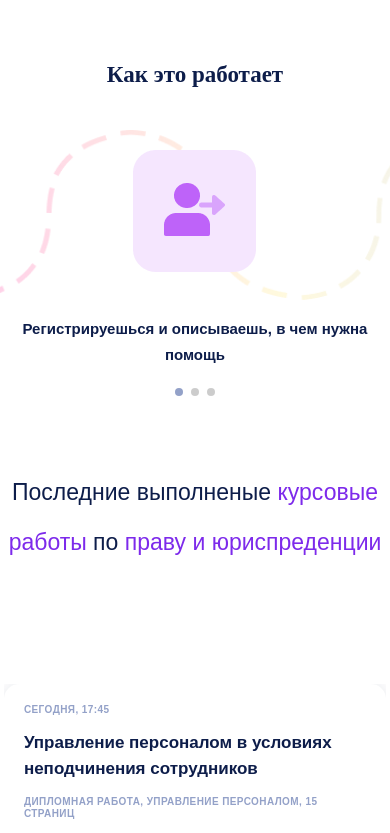
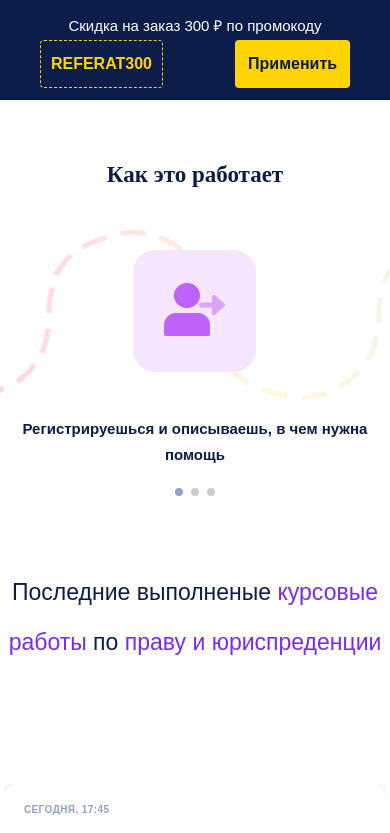
Before and after one commit to Ba1tur/Projectos, a Next.js app: page / in a window 390 px wide. Shown: the top 833 px of the page. Built offline with nearby package versions, Linux system fonts and the light colour scheme.

Commit message:
section header

```diff
--- a/components/Header/Header.jsx
+++ b/components/Header/Header.jsx
@@ -1,11 +1,27 @@
-import React from 'react';
+import React from "react";
+import s from "./Header.module.scss";
 
 const Header = () => {
-	return (
-		<div>
-
-		</div>
-	);
+  return (
+    <div className="header_background">
+      <div className="container">
+        <div className={s.header}>
+          <div className={s.header_elements}>
+            <div className={s.header_elements_title}>
+              <p>Скидка на заказ  300 ₽ по промокоду</p>
+            </div>
+            <div className={s.header_elements_btns}>
+              <button>REFERAT300</button>
+              <button>Применить <span>промокод</span></button>
+            </div>
+            <div className={s.header_elements_smtitle}>
+              <p>успей до 1 мая 🔥</p>
+            </div>
+          </div>
+        </div>
+      </div>
+    </div>
+  );
 };
 
 export default Header;
--- a/components/Header/Header.module.scss
+++ b/components/Header/Header.module.scss
@@ -0,0 +1,189 @@
+.header {
+    width: 100%;
+    height: 100px;
+    display: flex;
+    align-items: center;
+    .header_elements {
+        width: 100%;
+        display: flex;
+        align-items: center;
+        justify-content: space-around;
+        .header_elements_title {
+            width: 100%;
+            display: flex;
+            justify-content: center;
+            p {
+                font-style: normal;
+                font-weight: 400;
+                font-size: 20px;
+                line-height: 28px;
+                color: #ffffff;
+            }
+        }
+        .header_elements_btns {
+            width: 100%;
+            display: flex;
+            justify-content: space-around;
+            button:nth-child(1) {
+                padding: 10px;
+                border: 1px dashed #f2eafd;
+                font-style: normal;
+                font-weight: 700;
+                font-size: 20px;
+                line-height: 26px;
+                border-radius: 4px;
+                color: #f2eafd;
+            }
+            button:nth-child(2) {
+                background-color: #7d2aeb;
+                padding: 13px 20px;
+                font-style: normal;
+                font-weight: 700;
+                font-size: 16px;
+                line-height: 22px;
+                text-align: center;
+                color: #ffffff;
+                border-radius: 4px;
+                cursor: pointer;
+            }
+        }
+        .header_elements_smtitle {
+            width: 100%;
+            display: flex;
+            justify-content: center;
+            p {
+                font-style: normal;
+                font-weight: 400;
+                font-size: 20px;
+                line-height: 28px;
+                color: #93a1c8;
+            }
+        }
+    }
+}
+
+@media (max-width: 1105px) {
+    .header {
+        .header_elements {
+            .header_elements_btns {
+                button:nth-child(1) {
+                    font-size: 18px;
+                }
+            }
+        }
+    }
+}
+@media (max-width: 1090px) {
+    .header {
+        .header_elements {
+            .header_elements_btns {
+                button:nth-child(1) {
+                    font-size: 16px;
+                }
+            }
+        }
+    }
+}
+@media (max-width: 1030px) {
+    .header {
+        .header_elements {
+            .header_elements_title {
+                p {
+                    font-size: 18px;
+                }
+            }
+            .header_elements_btns {
+                button:nth-child(2) {
+                    padding: 13px 15px;
+                }
+            }
+        }
+    }
+}
+@media (max-width: 995px) {
+    .header {
+        .header_elements {
+            .header_elements_title {
+                p {
+                    font-size: 18px;
+                }
+            }
+            .header_elements_btns {
+                button:nth-child(2) {
+                    padding: 13px;
+                }
+            }
+            .header_elements_smtitle {
+                P {
+                    font-size: 18px;
+                }
+            }
+        }
+    }
+}
+@media (max-width: 980px) {
+    .header {
+        .header_elements {
+            .header_elements_title {
+                p {
+                    font-size: 16px;
+                }
+            }
+            .header_elements_btns {
+                button:nth-child(2) {
+                    padding: 13px;
+                    span {
+                        display: none;
+                    }
+                }
+            }
+            .header_elements_smtitle {
+                p {
+                    font-size: 16px;
+                }
+            }
+        }
+    }
+}
+@media (max-width: 825px) {
+    .header {
+        .header_elements {
+            .header_elements_title {
+                p {
+                    font-size: 15px;
+                }
+            }
+            .header_elements_smtitle {
+                p {
+                    font-size: 15px;
+                }
+            }
+        }
+    }
+}
+@media (max-width: 773px) {
+    .header {
+        .header_elements {
+            .header_elements_btns {
+                button:nth-child(1) {
+                    color: #FFD304;
+                    border: 1px dashed #FFD304;
+                }
+                button:nth-child(2) {
+                    background: #FFD304;
+                    color: #0D1D4A;
+                }
+            }
+            .header_elements_smtitle {
+                display: none;
+            }
+        }
+    }
+}
+@media (max-width: 515px) {
+    .header {
+        .header_elements {
+            flex-direction: column;
+        }
+    }
+}
--- a/components/Work/Work.module.scss
+++ b/components/Work/Work.module.scss
@@ -48,7 +48,7 @@
 
     .work_img_info {
         position: absolute;
-        top: 130px;
+        top: 230px;
         left: 0;
         width: 100%;
         max-height: 170px;
--- a/styles/globals.css
+++ b/styles/globals.css
@@ -5,6 +5,10 @@ html {
 
 *, *:before, *:after {
   box-sizing: inherit;
+}
+
+.header_background {
+  background: #0D1D4A;
 }
 
 .reviews_background {
```
Also changed, not shown: components/Footer/Footer.jsx (+5 -5 lines).
